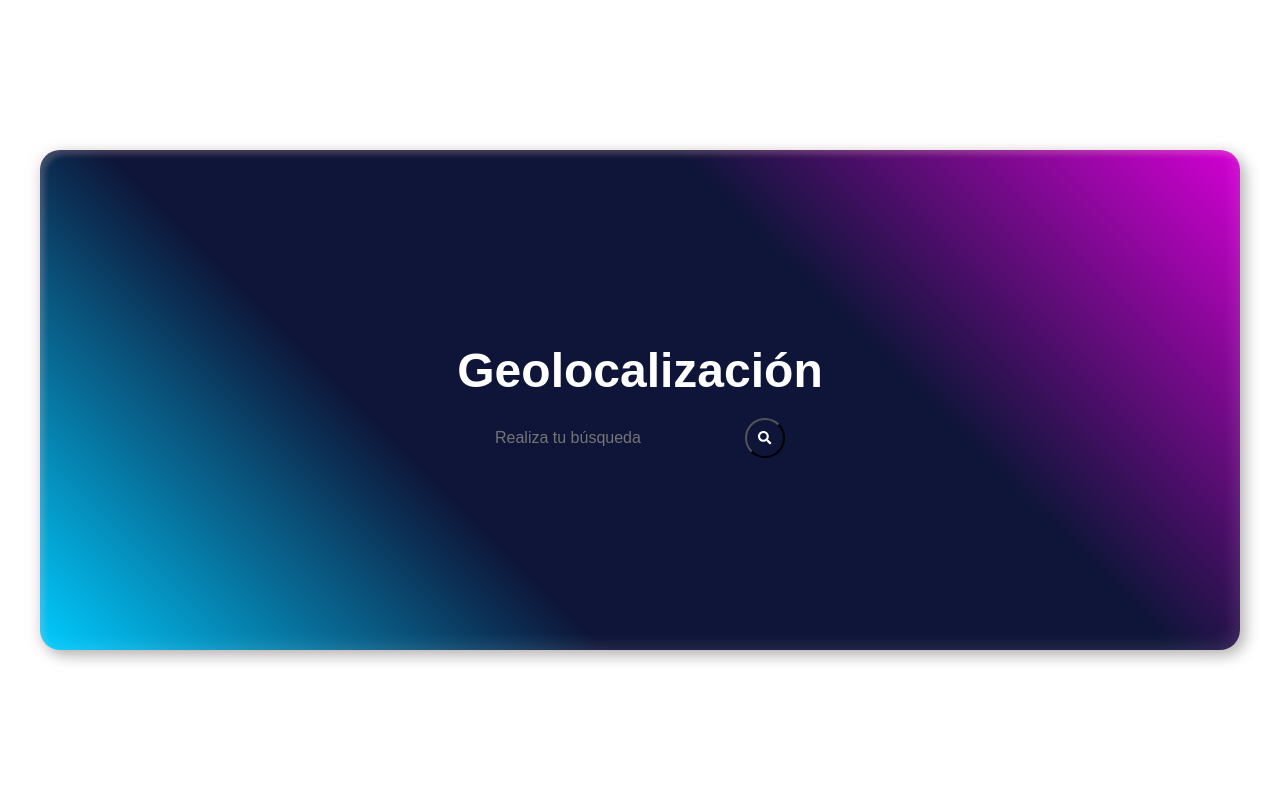
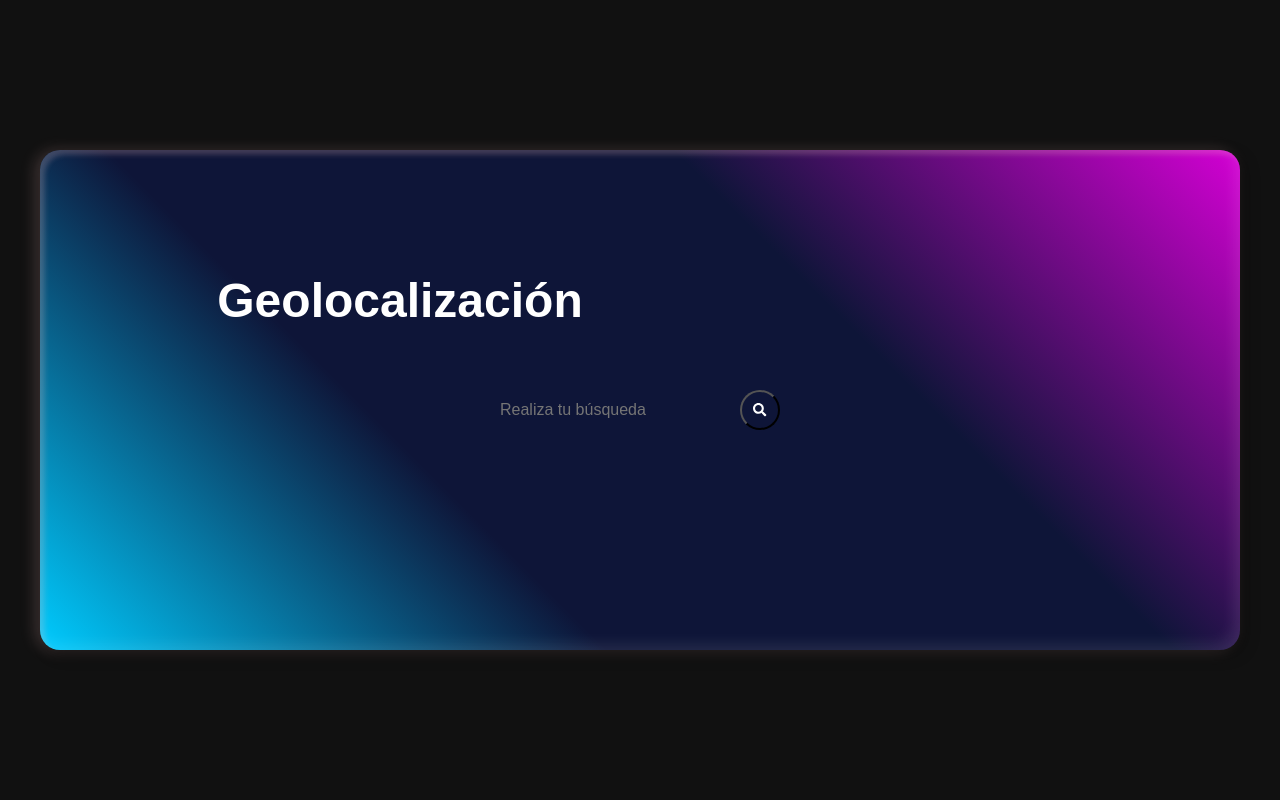
Before and after one commit to AndresLArrietaP/GPS_IA_G5, a Flask app: page /geo in a window 1280 px wide. Run offline with Flask 3, Linux system fonts and the light colour scheme; parts of the project's set-up code (start-up, migrations or seed data) failed here and were passed over; some libraries are stand-ins or nearby versions.

Commit message:
CORREGIDO
AAAA

```diff
--- a/app.py
+++ b/app.py
@@ -1,4 +1,4 @@
-from flask import Flask, render_template, request, Response, redirect
+from flask import Flask, render_template, request, Response, redirect,jsonify
 from geopy.geocoders import Nominatim
 import folium
 import urllib.request
@@ -7,12 +7,12 @@ import phonenumbers
 from phonenumbers import carrier, geocoder, timezone
 from opencage.geocoder import OpenCageGeocode
 
-key = 'd4cddfbe4d9348a2a5d92dcc30966e0e'
+key = '900995c5d7064ae1a9c47af99bce0da1'
 
 
 app = Flask(__name__)
 
-path = os.getcwd() + "/output/"
+path = os.getcwd() #+ "/output/"
 
 @app.route('/')
 def index():
@@ -37,11 +37,14 @@ def geo_html():
 		geolocator=Nominatim(user_agent="GetLoc")
 		location=geolocator.geocode(url)
 		print(location.address)
+		print(path)
+		print((location.latitude,location.longitude))
 
-		print((location.latitude,location.longitude))
-		m=folium.Map(Location=[location.latitude, location.longitude])
-		m.save(path+'../output/location.html')
-		with open(path+ '../output/location.html',"r") as f:
+		m=folium.Map(Location=[location.latitude, location.longitude], zoom_start=15)
+		folium.Marker([location.latitude, location.longitude], popup=location.address).add_to(m)
+
+		m.save(path+'\output\location.html')
+		with open(path+ '\output\location.html',"r") as f:
 			content=f.read()
 			return Response(content,mimetype='text/html')
 
--- a/static/style_geo.css
+++ b/static/style_geo.css
@@ -10,11 +10,9 @@ body {
     min-height: 100vh;
     margin: 0;
     padding: 0;
-    display: flex;
-    flex-direction: column;
-    justify-content: center;
-    align-items: center;
-    background: white;
+    display: grid;
+    place-items: center;
+    background: #111;
 }
 
 .banner {
@@ -30,10 +28,14 @@ body {
     box-shadow: inset 5px 5px 5px rgba(247, 191, 190, 0.2),
         inset -5px -5px 15px rgba(255, 255, 255, 0.1),
         5px 5px 15px rgba(0, 0, 0, 0.3),
-        -5px 0.5px 15px rgba(247, 192, 198, 0.2);
+        -5px 0.5px 15px rgba(247, 192, 190, 0.2);
 }
 
 h1 {
+    position: absolute;
+    top: 30%;
+    left: 30%;
+    transform: translate(-50%,-50%);
     padding: 0 30px;
     font-size: 3em;
     color: #fff;
@@ -53,6 +55,7 @@ h1 {
 
 .search-btn {
     color: #fff;
+    float: right;
     width: 40px;
     height: 40px;
     border-radius: 50%;
@@ -60,13 +63,14 @@ h1 {
     display: flex;
     justify-content: center;
     align-items: center;
-    margin-left: 10px; /* Añade un margen izquierdo para separar del campo de búsqueda */
+    /*margin-left: 10px; */
 }
 
 .search-txt {
     border: none;
     background: none;
     outline: none;
+    float: left;
     padding: 0;
     color: white;
     font-size: 16px;
```
Also changed, not shown: output/location.html (+28 -7 lines), static/style.css (+15 -6 lines).
